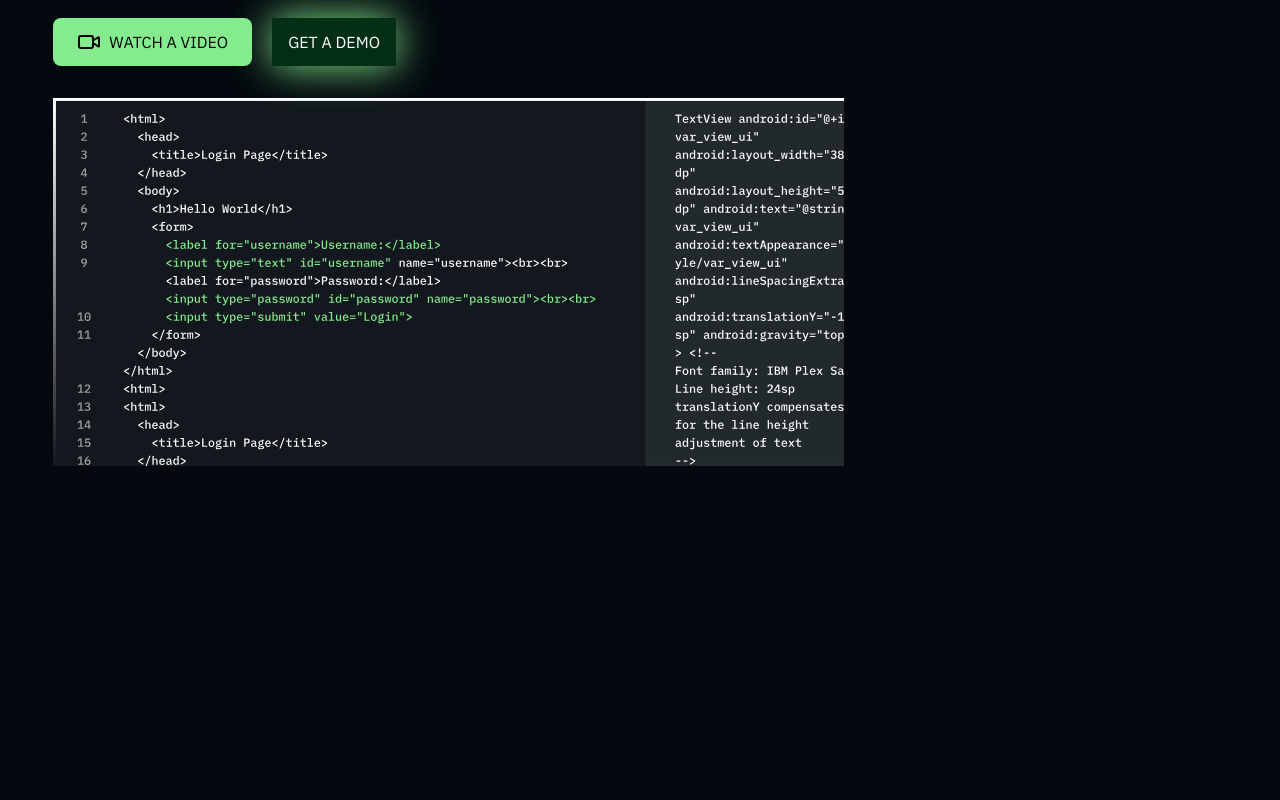
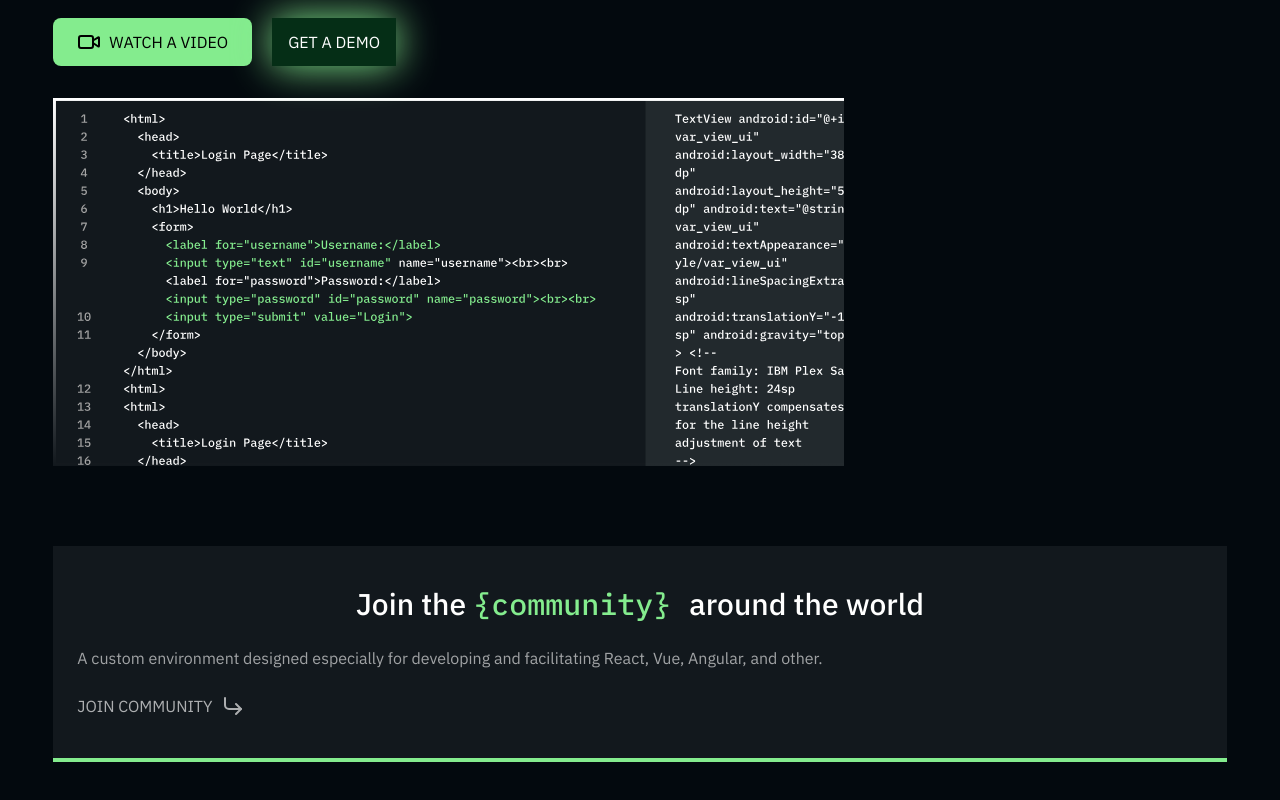
Before and after one commit to abdul-musabbir/md-abdul-mottalib, a React (Vite) app: page / in a window 1280 px wide. Shown: the part 4190-4990 px from the top of the page. Before the commit the page ends 4736 px from the top, so only its background shows below. Built offline with nearby package versions, Linux system fonts and the light colour scheme.

Commit message:
add join the community section

```diff
--- a/src/components/Home.jsx
+++ b/src/components/Home.jsx
@@ -10,6 +10,7 @@ import CardBox from "./CardBox";
 import CircleProvides from "./CircleProvides";
 import Concentrate from "./Concentrate";
 import DevelopSection from "./DevelopSection";
+import JoinTheCommunity from "./JoinTheCommunity";
 export default function Home() {
   return (
     <div className="py-10">
@@ -93,6 +94,10 @@ export default function Home() {
         <div>
           <CircleProvides />
         </div>
+
+        <div>
+          <JoinTheCommunity />
+        </div>
       </div>
     </div>
   );
--- /dev/null
+++ b/src/components/JoinTheCommunity.jsx
@@ -0,0 +1,34 @@
+import { CornerDownRight } from "lucide-react";
+import Button from "../utils/Button";
+export default function JoinTheCommunity() {
+  return (
+    <div className="py-10">
+      <div className="bg-[#12181D] px-6 py-10 border-b-4 border-b-greens">
+        <div className="flex flex-col gap-6">
+          <div>
+            <h2 className="text-3xl text-center font-medium">
+              Join the{" "}
+              <span className="ibm-plex-mono text-greens">
+                {"{community}"}{" "}
+              </span>{" "}
+              around the world
+            </h2>
+          </div>
+          <div>
+            <p className="opacity-60">
+              A custom environment designed especially for developing and
+              facilitating React, Vue, Angular, and other.
+            </p>
+          </div>
+        </div>
+
+        <div className="mt-6">
+          <Button className={"flex gap-2 uppercase opacity-65"}>
+            <span>join community</span>
+            <CornerDownRight />
+          </Button>
+        </div>
+      </div>
+    </div>
+  );
+}
```
